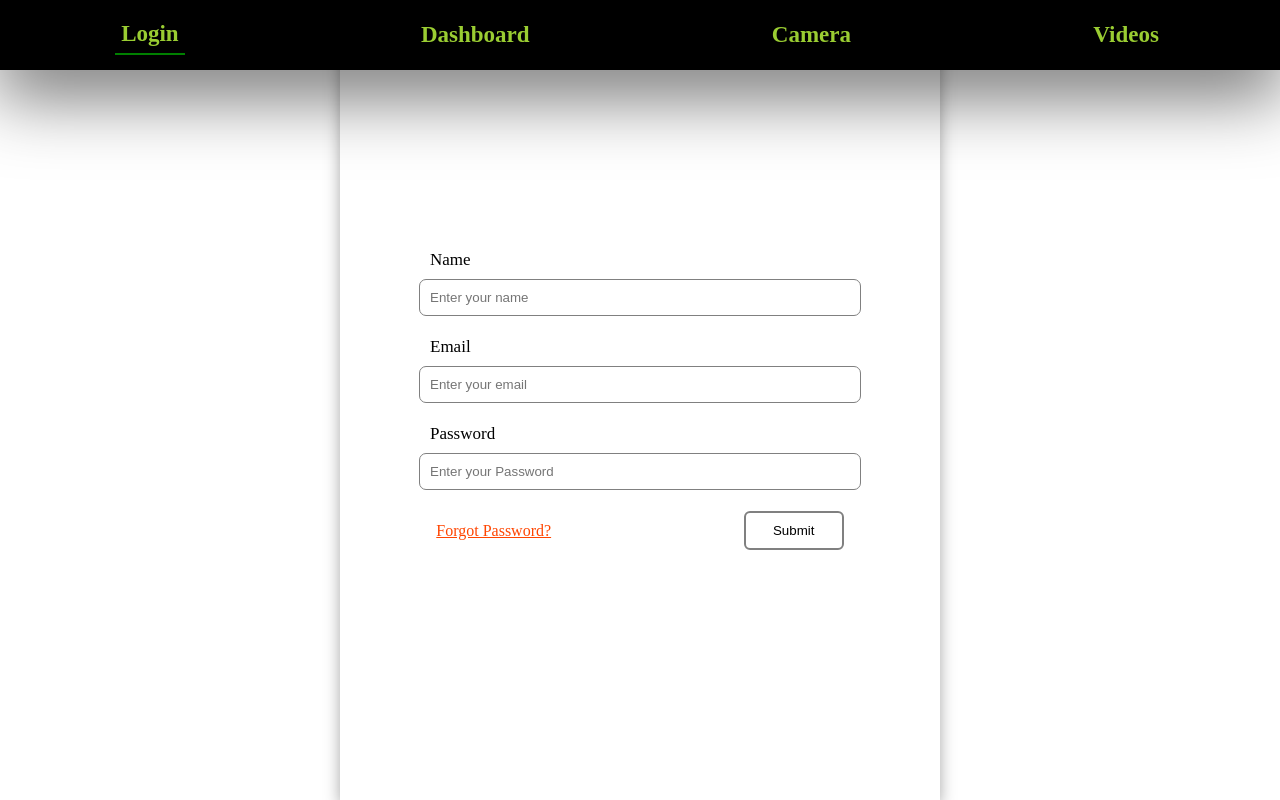
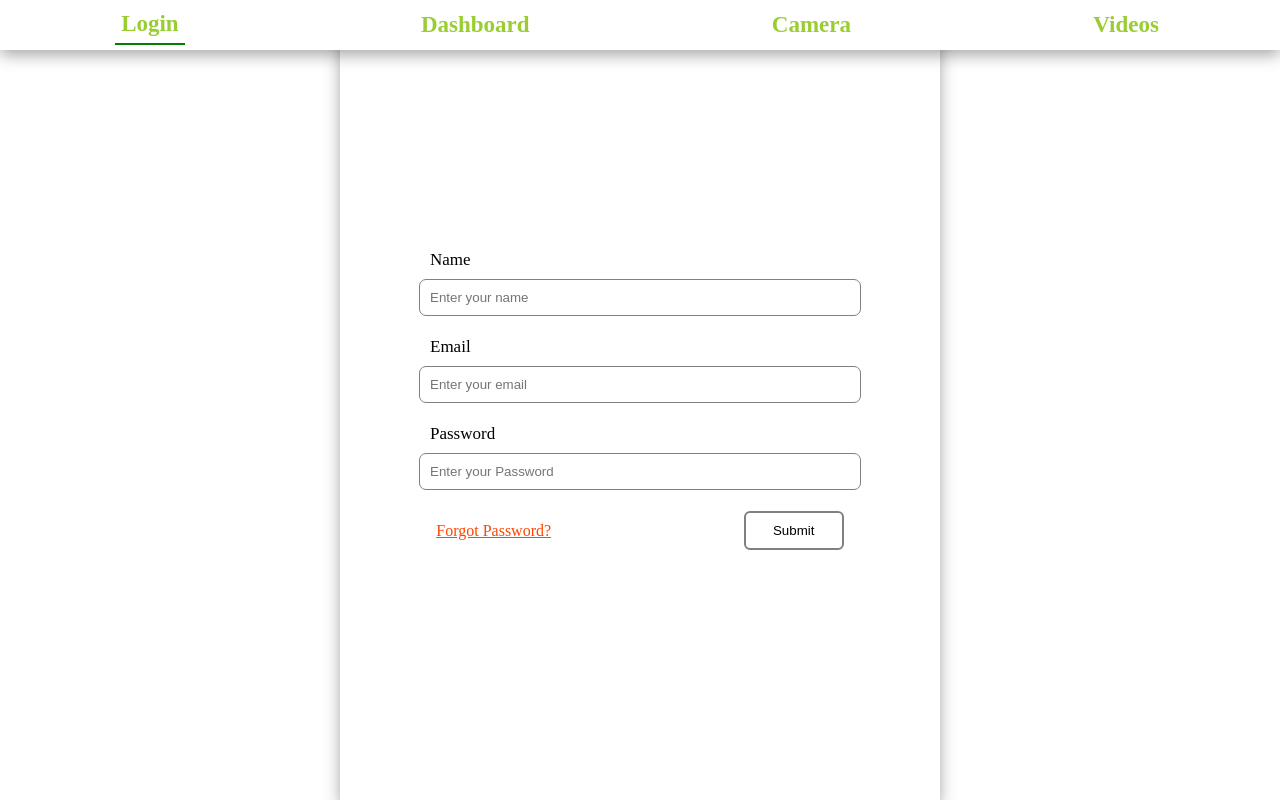
Before and after one commit to Pankaj-Phour/FaceDetection, an Angular app: page / in a window 1280 px wide. Built offline with nearby package versions, Linux system fonts and the light colour scheme.

Commit message:
Navbar minor UI update

```diff
--- a/src/app/navbar/navbar.component.html
+++ b/src/app/navbar/navbar.component.html
@@ -25,19 +25,19 @@
 		</button>
 		<nav class="main-nav" id="main-nav">
 			<ul>
-				<li>
+				<li (click)="toggleNav()">
 					<p routerLink="/">Login</p>
 				</li>
-				<li>
+				<li (click)="toggleNav()">
 					<p routerLink="dashboard">Dashboard</p>
 				</li>
-				<li>
+				<li (click)="toggleNav()">
 					<p routerLink="camera">Camera</p>
 				</li>
-				<li>
+				<li (click)="toggleNav()">
 					<p routerLink="/videos">Videos</p>
 				</li>
-				<li>
+				<li (click)="toggleNav()">
 					<a href="/assets/pankaj.pdf" download="/assets/pankaj.pdf">Resume</a>
 				</li>
 			</ul>
--- a/src/app/navbar/navbar.component.scss
+++ b/src/app/navbar/navbar.component.scss
@@ -1,3 +1,8 @@
+*{
+    padding: 0px;
+    margin: 0px;
+}
+
 .body{
     max-height: 100%;
     height: 100%;
@@ -51,19 +56,7 @@ input{
 
 
 
-.navbar{
-    width: 100vw;
-    // max-height: 60px;
 
-    height: 100%;
-    display: flex;
-    justify-content: space-around;
-    align-items: center;
-    background-color: black;
-    box-shadow: rgba(0, 0, 0, 0.56) 0px 22px 70px 4px;
-    padding-block: 10px;
-    // box-sizing: border-box;
-}
 .left{
     max-width: 100%;
     width: 25%;
@@ -134,7 +127,8 @@ input{
     bottom: 0;
     text-align: center;
     // background: #FFF;
-    background: #378c78;
+    // background: #378c78;
+    background: yellowgreen;
     opacity: 0;
     z-index: -1;
     visibility: hidden;
@@ -193,7 +187,8 @@ input{
 .main-nav.is-open a,p {
     opacity: 1;
     transform: translateY(0);
-    color: #378c78;
+    // color: #378c78;
+    color: yellowgreen;
 }
 .main-nav li:nth-child(1) p {
 	transition: all 275ms 175ms
@@ -222,7 +217,8 @@ input{
 	display: block;
 	padding: 12px 0;
 	// color: #5A3B5D;
-	color: #378c78;
+	// color: #378c78;
+	color: yellowgreen;
 	font-size: 1.4em;
 	text-decoration: none;
 	font-weight: bold;
@@ -249,7 +245,8 @@ input{
 	height: 4px;
 	margin: 0 auto;
 	// background: #5A3B5D;
-	background: #378c78;
+	// background: #378c78;
+	background: yellowgreen;
 	transform: skew(5deg);
 	transition: all .275s;
 }
@@ -260,7 +257,8 @@ input{
 	display: block;
 	height: 100%;
 	// background: #5A3B5D;
-	background: #378c78;
+	// background: #378c78;
+	background: yellowgreen;
 	transition: all .275s;
 }
 
@@ -297,7 +295,8 @@ input{
 	font-weight: 500;
 	text-align: center;
 	// color: #5A3B5D;
-	color: #378c78;
+	// color: #378c78;
+	color: yellowgreen;
 }
 
 .device {
@@ -306,7 +305,8 @@ input{
 	width: 100vw;
 	height: 600px;
 	// background: #FFF;
-	background: #378c78;
+	// background: #378c78;
+	background: yellowgreen;
 	// border: 1px solid #EEE;
 	// border-radius: 3px;
 	// box-shadow: 0 0 0 10px rgba(0,0,0,.1);
```
